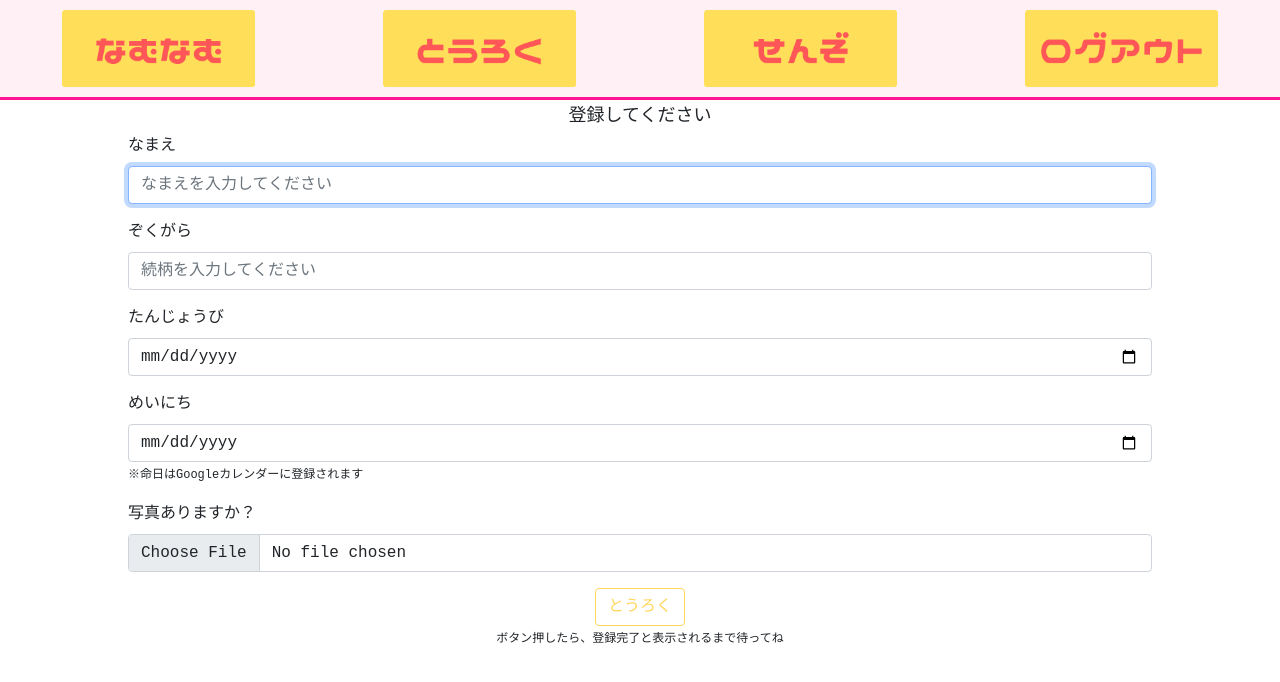
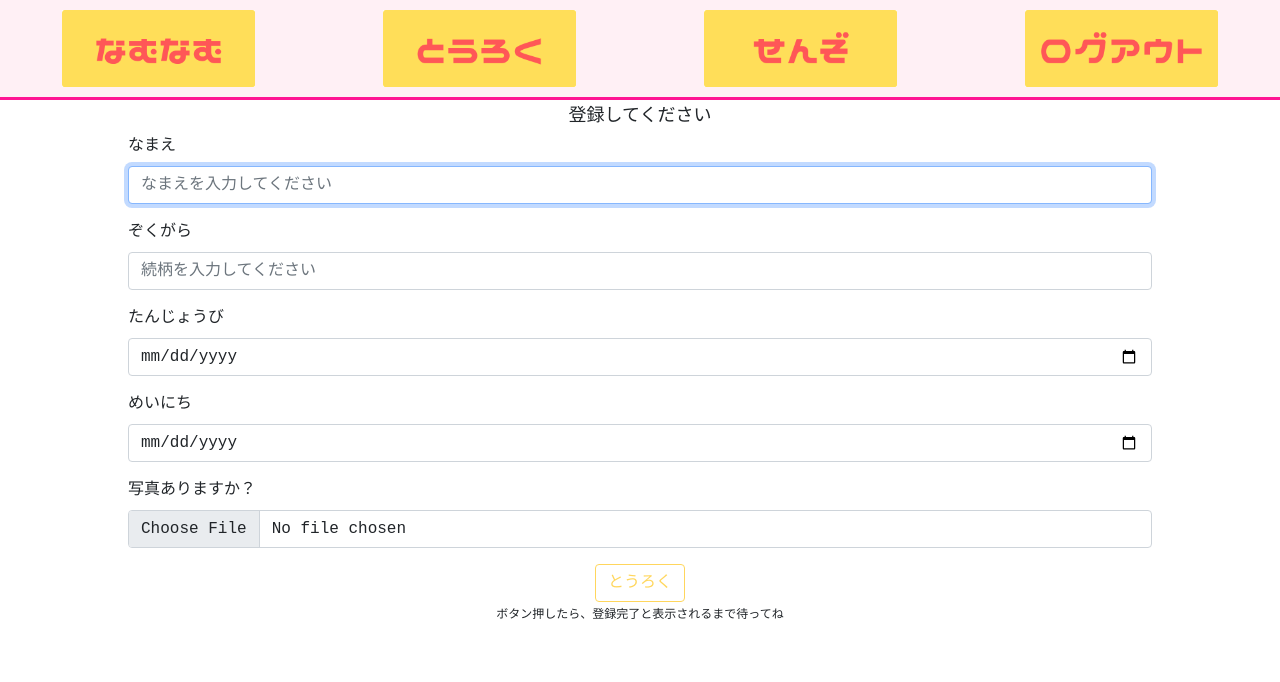
Before and after one commit to masu-01/namu03, a React (Create React App) app: page /regi in a window 1280 px wide. Shown: the top 682 px of the page. Built offline with nearby package versions, Linux system fonts and the light colour scheme; no server answers; sample sign-in values are in the browser's storage.

Commit message:
ファイル選択後のファイル名表示

```diff
--- a/src/components/NumuItemChoice02.jsx
+++ b/src/components/NumuItemChoice02.jsx
@@ -33,7 +33,7 @@ const NumuItemChoice02 = () => {
           // 画像
           setInputImage(e.target.files[0]);
           // 入力部分をからにする
-          e.target.value = "";
+        //   e.target.value = "";
         }
       };
 
--- a/src/components/Regi.jsx
+++ b/src/components/Regi.jsx
@@ -50,8 +50,6 @@ const Regi = (props) => {
       console.log(e.target.files[0], "画像");
       // 画像
       setInputImage(e.target.files[0]);
-      // 入力部分をからにする
-      e.target.value = "";
     }
   };
 
@@ -191,6 +189,8 @@ const Regi = (props) => {
             setDday("");
             setInputImage("");
             alert("登録しました");
+            window.location = "/list";
+
             // ▲ ここに移動させる
 
           } catch(error) {
@@ -327,7 +327,7 @@ const Regi = (props) => {
               value={dday}
               onChange={(e) => setDday(e.target.value)}
              />
-             <span className="regiText">※命日はGoogleカレンダーに登録されます</span>
+             {/* <span className="regiText">※命日はGoogleカレンダーに登録されます</span> */}
           </div>
 
           <div class="mb-3 regiForm">
@@ -399,7 +399,7 @@ const Regi = (props) => {
               value={dday}
               onChange={(e) => setDday(e.target.value)}
              />
-             <span className="regiText">※命日はGoogleカレンダーに登録されます</span>
+             {/* <span className="regiText">※命日はGoogleカレンダーに登録されます</span> */}
           </div>
 
           <div class="mb-3 regiForm">
--- a/src/index.js
+++ b/src/index.js
@@ -12,7 +12,6 @@ import NumuItemCheck from './components/NumuItemCheck'
 import NamuAnimation from './components/NamuAnimation'
 import NumuItemCheck02 from './components/NumuItemCheck02';
 import NumuItemChoice02 from './components/NumuItemChoice02';
-import Regi02 from './components/Regi02';
 
 
 ReactDOM.render(
@@ -33,8 +32,6 @@ ReactDOM.render(
 
       {/* 登録ページ */}
       <Route exact path="/regi" component={Regi} />
-      <Route exact path="/regi02" component={Regi02} />
-
 
       {/* なむなむする */}
       <Route exact path="/choice" component={NumuItemChoice02} />
--- a/src/components/Regi02.jsx
+++ b/src/old/Regi02.jsx
@@ -7,7 +7,7 @@ import MediaQuery from 'react-responsive'
 import gapi from 'gapi'
 // import { gapi } from 'gapi-script';
 // import ApiCalendar from "react-google-calendar-api";
-import Menu from './Menu';
+import Menu from '../components/Menu';
 import "./style.css"
 import "bootstrap/dist/css/bootstrap.min.css"
 
@@ -51,7 +51,7 @@ const Regi02 = (props) => {
       // 画像
       setInputImage(e.target.files[0]);
       // 入力部分をからにする
-      e.target.value = "";
+      // e.target.value = "";
     }
   };
 
```
